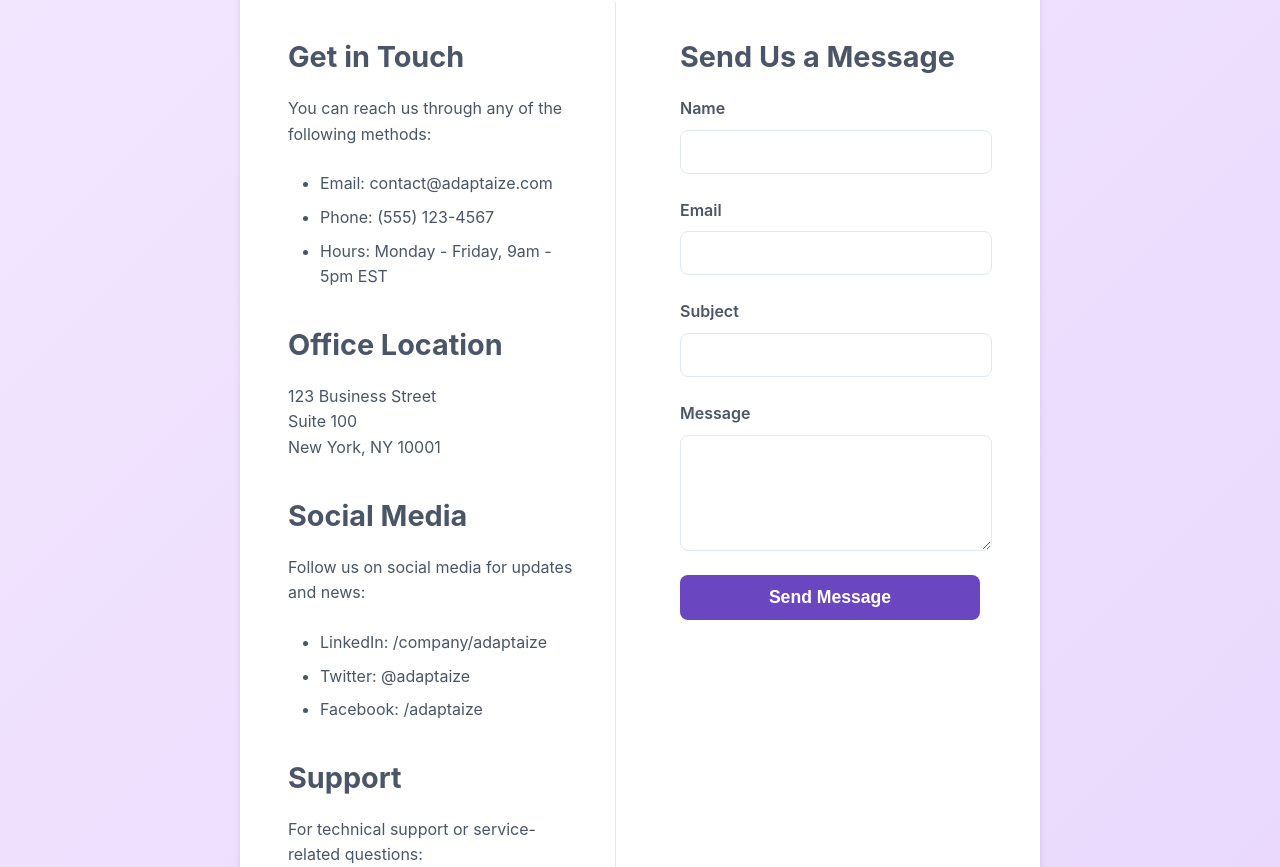
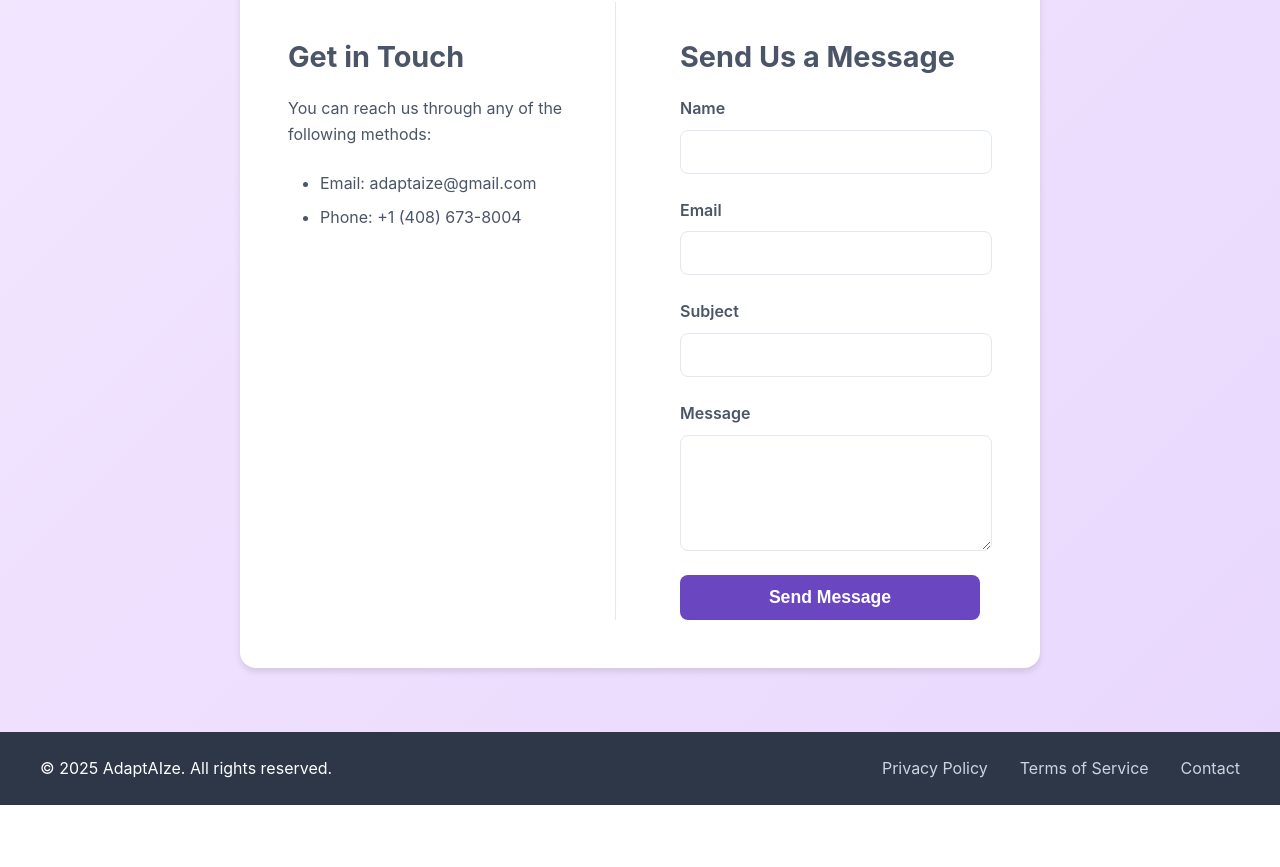
Before and after one commit to adaptaize/Adaptaize, a React (Create React App) app in the folder adaptaize-website/: page /contact in a window 1280 px wide. Shown: the part 353-1220 px from the top of the page. After the commit the page ends 1158 px from the top, so only its background shows below. Built offline with nearby package versions, Linux system fonts and the light colour scheme.

Commit message:
Final edits and bug fixes before going live

```diff
--- a/adaptaize-website/src/App.js
+++ b/adaptaize-website/src/App.js
@@ -46,6 +46,7 @@ function Navigation() {
       <div className="nav-links">
         <button className="nav-button" onClick={() => handleNavigation('how-it-works')}>How It Works</button>
         <button className="nav-button" onClick={() => handleNavigation('testimonials')}>Testimonials</button>
+        <Link to="/contact" className="nav-button">Contact Us</Link>
         <Link to="/schedule" className="cta-button primary">Schedule Audit</Link>
       </div>
     </nav>
@@ -168,10 +169,10 @@ function App() {
               <section id="home" className="hero">
                 <div className="hero-content">
                   <div className="hero-text">
-                    <h1><b>Adapt</b> Your Business With <b>AI</b> — <b>Ze</b>ro Upfront Cost.</h1>
-                    <p>We help small businesses save time and money by automating everyday tasks with AI. If we don't save you money, you don't pay.</p>
+                    <h1><b>Adapt</b> Your Business To <b>AI</b> Era — <b>Ze</b>ro Upfront Cost.</h1>
+                    <p>We help businesses save time and money by automating everyday tasks with AI. If we don't save you money, you don't pay.</p>
                     <div className="hero-buttons">
-                      <Link to="/schedule" className="cta-button primary">Get Your Free Workflow Audit</Link>
+                      <Link to="/schedule" className="cta-button primary">Get Your Free Audit</Link>
                       <button onClick={() => document.querySelector('#how-it-works').scrollIntoView({ behavior: 'smooth' })} className="cta-button secondary">How It Works</button>
                     </div>
                   </div>
@@ -214,7 +215,7 @@ function App() {
                     <h2>You're Too Busy to Optimize — That's Where We Come In.</h2>
                     <p>Running a small business means juggling everything. Hiring. Invoicing. Customer support. Admin. AdaptAIze steps in to streamline your operations using smart AI workflows that free up your time — and your budget.</p>
                     <p className="highlight-text">No tech team needed. No AI experience required. Just results.</p>
-                    <a href="/contact" className="cta-button primary">Get Started</a>
+                    <a href="/schedule" className="cta-button primary">Get Started</a>
                   </div>
                   <div className="busy-business-image">
                     <img src="/busy-business-illustration.svg" alt="Business owner being helped by AI automation" />
--- a/adaptaize-website/src/components/Contact.js
+++ b/adaptaize-website/src/components/Contact.js
@@ -49,27 +49,9 @@ function Contact() {
             <h2>Get in Touch</h2>
             <p>You can reach us through any of the following methods:</p>
             <ul>
-              <li>Email: contact@adaptaize.com</li>
-              <li>Phone: (555) 123-4567</li>
-              <li>Hours: Monday - Friday, 9am - 5pm EST</li>
+              <li>Email: adaptaize@gmail.com</li>
+              <li>Phone: +1 (408) 673-8004</li>
             </ul>
-
-            <h2>Office Location</h2>
-            <p>123 Business Street<br />
-            Suite 100<br />
-            New York, NY 10001</p>
-
-            <h2>Social Media</h2>
-            <p>Follow us on social media for updates and news:</p>
-            <ul>
-              <li>LinkedIn: /company/adaptaize</li>
-              <li>Twitter: @adaptaize</li>
-              <li>Facebook: /adaptaize</li>
-            </ul>
-
-            <h2>Support</h2>
-            <p>For technical support or service-related questions:</p>
-            <p>Email: support@adaptaize.com</p>
           </div>
 
           <div className="contact-form-container">
--- a/adaptaize-website/src/components/PrivacyPolicy.js
+++ b/adaptaize-website/src/components/PrivacyPolicy.js
@@ -33,7 +33,7 @@ function PrivacyPolicy() {
 
         <h2>5. Contact Us</h2>
         <p>If you have any questions about this Privacy Policy, please contact us at:</p>
-        <p>Email: privacy@adaptaize.com</p>
+        <p>Email: adaptaize@gmail.com</p>
       </div>
     </div>
   );
--- a/adaptaize-website/src/components/TermsOfService.js
+++ b/adaptaize-website/src/components/TermsOfService.js
@@ -40,7 +40,7 @@ function TermsOfService() {
 
         <h2>5. Contact Information</h2>
         <p>For any questions about these Terms of Service, please contact us at:</p>
-        <p>Email: legal@adaptaize.com</p>
+        <p>Email: adaptaize@gmail.com</p>
       </div>
     </div>
   );
```
Also changed, not shown: 2 other files (tests, documents, lock files or other folders).
